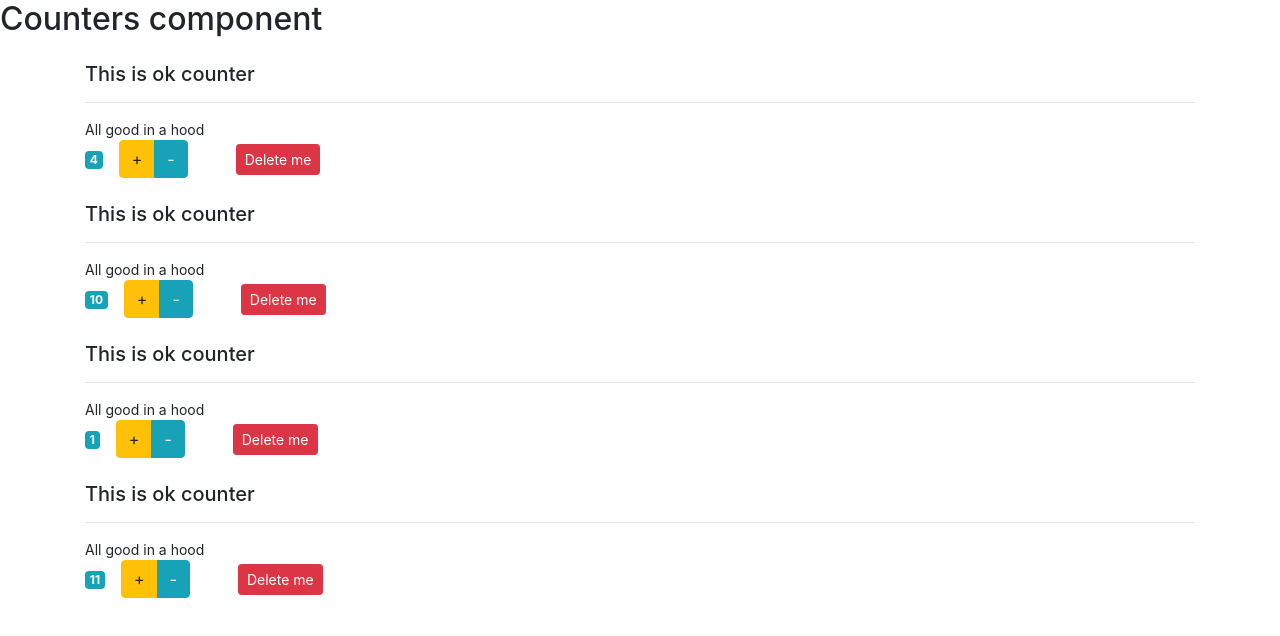
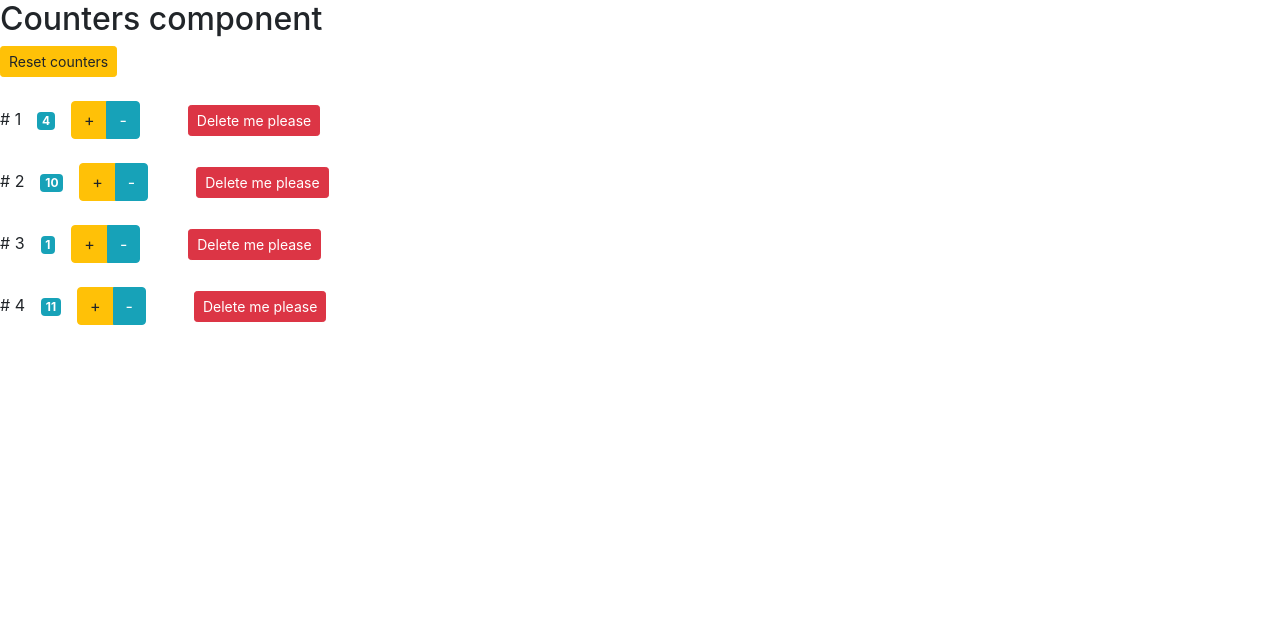
Before and after one commit to andriusdulevicius/reactIntro, a React (Create React App) app: page / in a window 1280 px wide. Shown: the top 636 px of the page. Built offline with nearby package versions, Linux system fonts and the light colour scheme.

Commit message:
refactored all  structure

```diff
--- a/src/components/counter.jsx
+++ b/src/components/counter.jsx
@@ -1,65 +1,43 @@
 import React, { Component } from 'react';
 
 class Counter extends Component {
-  //lokali komponento busena
-  state = {
-    count: this.props.value,
-    imgUrl: 'https://picsum.photos/200/200',
-    colors: ['yellow', 'green', 'red'],
-  };
-
-  h2ElStyles = {
-    background: 'tomato',
-    color: 'snow',
-    textAlign: 'center',
-  };
-
-  handleIncrement = (btnId) => {
-    //viena this.state.count++ neveiks, reikia butinai arrow function tureti, ir pakeist state tokiu budu
-    //setState butina pakeisti norint atvaizduoti ekrane pakitimus
-    if (btnId === 'btn_1') return this.setState({ count: this.state.count + 1 });
-    this.setState({ count: this.state.count - 1 });
-  };
-
-  //Javascriptas jsx veikia riestiniuose skliausteliuose render() metode {} , nes render kaip ir state yra spec reacto sukurti metodai
-
-  //onCLick funkciju mes returne neiskvieciam o siunciam tik funkcijos nuoroda, todel skliausteliu nereikia, bet norint paduoti kazkoki parametra reikia iskviesti anonimine arrow funkcija ir jos viduje atsiusti funkcijos nuoroda su paduotu parametru
   render() {
+    // console.log('this.props', this.props);
     return (
-      <div className='container mt-4'>
-        {this.props.children}
+      <div className='mt-4'>
+        <span className='mr-3'># {this.props.counter.id}</span>
         <span className={this.getBadgeClasses()}>{this.formatCount()}</span>
         <div className='btn-group'>
-          <button onClick={() => this.handleIncrement('btn_1')} className='btn btn-warning'>
+          <button onClick={() => this.props.onIncrement('btn_1', this.props.counter)} className='btn btn-warning'>
             +
           </button>
-          <button onClick={() => this.handleIncrement('btn_2')} className='btn btn-info'>
+          <button onClick={() => this.props.onIncrement('btn_2', this.props.counter)} className='btn btn-info'>
             -
           </button>
         </div>
-        <button onClick={() => this.props.onDelete(this.props.id)} className='btn btn-danger btn-sm ml-5'>
-          Delete me
+        <button onClick={() => this.props.onDelete(this.props.counter.id)} className='btn btn-danger btn-sm ml-5'>
+          Delete me please
         </button>
       </div>
     );
   }
 
   renderColors() {
-    return this.state.colors.map((color) => (
-      <li key={color} className='list-group-item' style={{ background: color }}>
+    return this.props.counter.colors.map((color) => (
+      <li key={color} style={{ background: color }} className='list-group-item'>
         {color}
       </li>
     ));
   }
   getBadgeClasses() {
     let badgeClasses = 'badge mr-3 badge-';
-    badgeClasses += this.state.count > 0 ? 'info' : 'danger';
+    badgeClasses += this.props.counter.value === 0 ? 'danger' : 'info';
     return badgeClasses;
   }
 
   formatCount() {
-    const { count } = this.state;
-    return count > 0 ? count : 'Out of stock ' + count;
+    const { value: count } = this.props.counter;
+    return count === 0 ? 'Out of stock' : count;
   }
 }
 
--- a/src/components/counters.jsx
+++ b/src/components/counters.jsx
@@ -11,25 +11,57 @@ class Counters extends Component {
     ],
   };
 
-  handleDelete = (id) => {
-    const result = this.state.counters.filter((c) => c.id !== id);
-    this.setState({ counters: result });
+  handleDelete = (idToDelete) => {
+    // gauti state busena be to el kuris buvo paspaustas
+    const countersWihtoutOne = this.state.counters.filter((c) => c.id !== idToDelete);
+    // console.log(countersWihtoutOne);
+    // nustatyti nauja busena su setState()
+    this.setState({ counters: countersWihtoutOne });
+    // console.log('whichOneClicked', idToDelete);
+  };
+
+  handleReset = () => {
+    console.log('Reset please');
+    //gauti busena kuri yra counters kopija kurioje visi value: 0
+    const nunulinta = this.state.counters.map((c) => {
+      c.value = 0;
+      return c;
+    });
+    console.log(nunulinta);
+    // gave nustatom busena // patikrinam ar veikia
+    this.setState({ counters: nunulinta });
+  };
+
+  handleIncrement = (plusOrMinus, counter) => {
+    console.log('plusOrMinus', plusOrMinus);
+    console.log(counter);
+    // niekada nekeiciam state tiesiogiai !!!!!!
+    // this.state.count++;
+
+    // let diff = btnId === 'btn_1' ? 1 : -1;
+
+    // this.setState({ value: this.state.value + diff });
   };
 
   render() {
     return (
       <div>
         <h2>Counters component</h2>
+        <button onClick={this.handleReset} className='btn btn-sm btn-warning'>
+          Reset counters
+        </button>
         {this.state.counters.map((c) => (
-          <Counter key={c.id} value={c.value} id={c.id} onDelete={this.handleDelete}>
-            <h5>This is ok counter</h5>
-            <hr />
-            <small className='d-block'>All good in a hood</small>
-          </Counter>
+          <Counter
+            key={c.id}
+            counter={c}
+            oId='blue'
+            onDelete={this.handleDelete}
+            onIncrement={this.handleIncrement}
+          ></Counter>
         ))}
       </div>
     );
   }
 }
-//i props pasiduoda viskas kas yra Counter viduje (counter klaseje) isskyrus key, nes key yra specialus componentu atskyrimo zenklinimas
+
 export default Counters;
```
